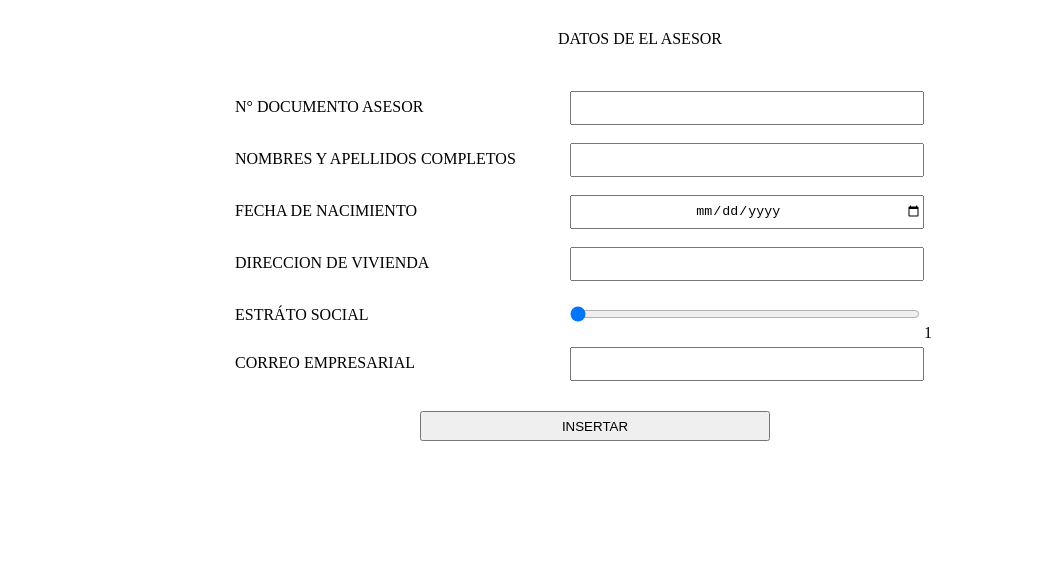
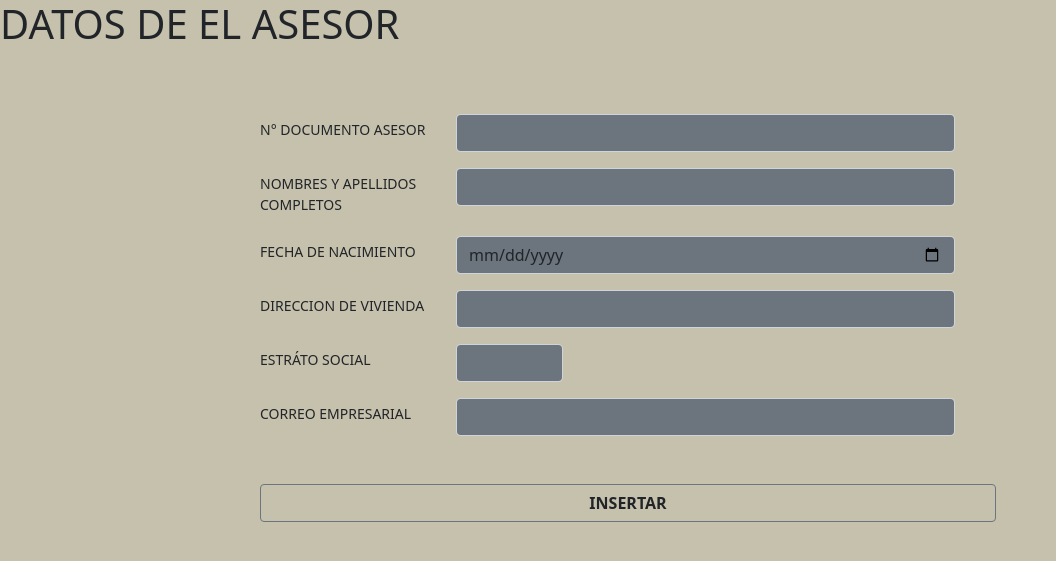
Before and after one commit to Programandinggabriel/Acuerdos_de_pago, a PHP site: page /formularios/asesores/formasesores.php in a window 1280 px wide. Shown: the top 561 px of the page, without its empty margins (0-1056 px from the left). Run offline with PHP 8.4, Linux system fonts and the light colour scheme.

Commit message:
Mas mejoras

```diff
--- a/primerproyecto/formularios/asesores/formasesores.php
+++ b/primerproyecto/formularios/asesores/formasesores.php
@@ -2,93 +2,65 @@
 <html>
     <head>
         <meta charset="UTF-8">
+        <link href="../../css/bootstrap.min.css" rel="stylesheet">
         <style>
-            header{
-                width: 600px;
-                text-align: center;
-                margin: 30px auto;
-            }
-
             form{
                 width: 800px;
                 margin: 30px auto;
                 padding: 20px 20px;
             }
-            label{
-                display: block;
-                padding-left: 15px;
-                text-indent: -20px;
-                text-align: left;
-            }
-            input{
-              width: 350px;
-              height: 30px;
-              padding: 0;
-              margin: 0;
-              vertical-align: top;
-              position: relative;
-              top: -25px;
-              margin-left: 330px;
-              text-align: center;
-            }
-            #enviar{
-                padding-top: 30px;
-                width: 350px;
-                margin: 0px -150px;
-            }
-
         </style>
     </head>
-<body>
-    <header>DATOS DE EL ASESOR</header>
+<body style="background: #C6C1AC">
+    <h1>DATOS DE EL ASESOR</h1>
     <form method="POST" action="acciones_asesor.php">
         <!--VARIABLE DE CASE == ACCION USUARIO-->
-        <input type="hidden" name="accion" value= "insertar"></input>
-        <div>
-            <label>N° DOCUMENTO ASESOR</label>
-            <input type="text" id="inNombreAsesor" name="inNdocAsesor"></input>
-            <output id="outNombreAsesor"></output>
+        <input type="hidden" name="accion" value="insertar"></input>
+
+        <div class="form-group row mt-3">
+            <label class="col-sm-3 col-form-label col-form-label-sm">N° DOCUMENTO ASESOR</label>
+            <div class="col-sm-8">
+                <input type="text" class="form-control bg-secondary bg-secondary" id="inNombreAsesor" name="inNdocAsesor"></input>
+            </div>
         </div>
 
-        <div>
-            <label>NOMBRES Y APELLIDOS COMPLETOS</label>
-            <input type="text" id="inApellidoAsesor" name="inNombreAsesor"></input>
-            <output id="outApellidoAsesor"></output>
+        <div class="form-group row mt-3">
+            <label class="col-sm-3 col-form-label col-form-label-sm">NOMBRES Y APELLIDOS COMPLETOS</label>
+            <div class="col-sm-8">
+                <input type="text" class="form-control bg-secondary" id="inApellidoAsesor" name="inNombreAsesor"></input>
+            </div>
         </div>
 
-        <div>
-            <label>FECHA DE NACIMIENTO</label>
-            <input type="date" name="inFechNacAsesor"></input>
-            <output id="outFechaNacimiento"></output>
+        <div class="form-group row mt-3">
+            <label class="col-sm-3 col-form-label col-form-label-sm">FECHA DE NACIMIENTO</label>
+            <div class=col-sm-8>
+                <input type="date" class="form-control bg-secondary" name="inFechNacAsesor"></input>
+            </div>
         </div>
 
-        <div>
-            <label>DIRECCION DE VIVIENDA</label>
-            <input type="text" name="inViviendaAsesor"></input>
-            <output id="outDireccionDeVivienda"></output>
+        <div class="form-group row mt-3">
+        <label class="col-sm-3 col-form-label col-form-label-sm">DIRECCION DE VIVIENDA</label>
+            <div class=col-sm-8>
+                <input type="text" class="form-control bg-secondary" name="inViviendaAsesor"></input>
+            </div>
         </div>
 
-        <div>
-            <label id="estratoOut">ESTRÁTO SOCIAL</label>
-            <input type="range" id="entradaEstrato" max="7" min="1" value="1" name="inEstratoAsesor"></input>
-            <output id="outEstratoSocial"></output>
-
-            <script>
-                var entrada = document.getElementById('entradaEstrato');
-                var salida = document.getElementById('outEstratoSocial');
-                salida.value = entrada.value;
-                entrada.addEventListener("input",function(){
-                    salida.value = entrada.value;}, false);
-            </script>
+        <div class="form-group row mt-3">
+            <label class="col-sm-3 col-form-label col-form-label-sm">ESTRÁTO SOCIAL</label>
+            <div class="col-sm-2">
+                <input type="number" class="form-control bg-secondary" name="inEstratoAsesor"></input>
+            </div>
         </div>
 
-        <div>
-            <label>CORREO EMPRESARIAL</label>
-            <input type="email" name="inCorreoAsesor"></input>
-            <output id="outemail"></output>
+        <div class="form-group row mt-3">
+        <label class="col-sm-3 col-form-label col-form-label-sm">CORREO EMPRESARIAL</label>
+        <div class=col-sm-8>
+            <input type="email" class="form-control bg-secondary" name="inCorreoAsesor"></input>
         </div>
-        <div id="enviar">
-            <input type="submit" value= "INSERTAR"></input>
+        <div class="form-group row mt-5">
+            <div id="col-sm-4">
+                <button type="submit" class="form-control btn btn-outline-secondary text-dark"><b>INSERTAR</b></input>
+            </div>
         </div>
     </form>
 </body>
```
Also changed, not shown: primerproyecto/formularios/asesores/imprime_asesor.php (+4 -4 lines), primerproyecto/index.html (+18 -20 lines), primerproyecto/index/css.css (deleted, +0 -96 lines), primerproyecto/index/style_index.css (added, +54 -0 lines).
